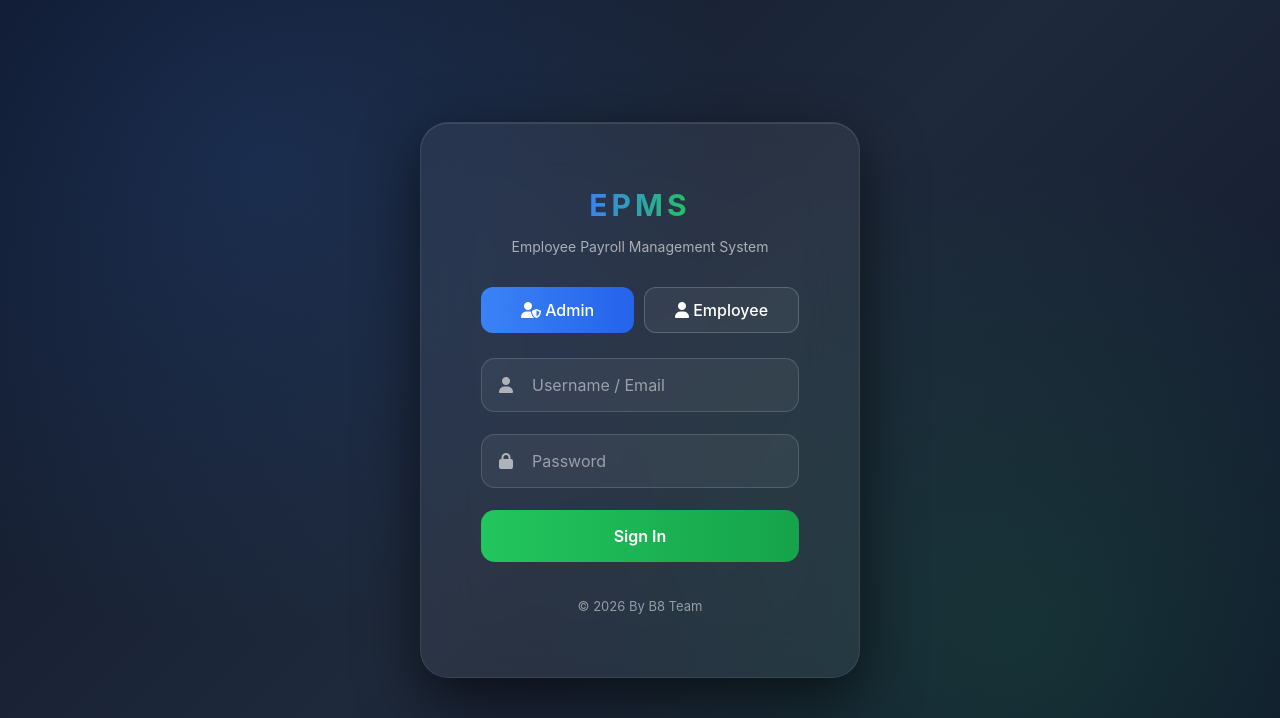
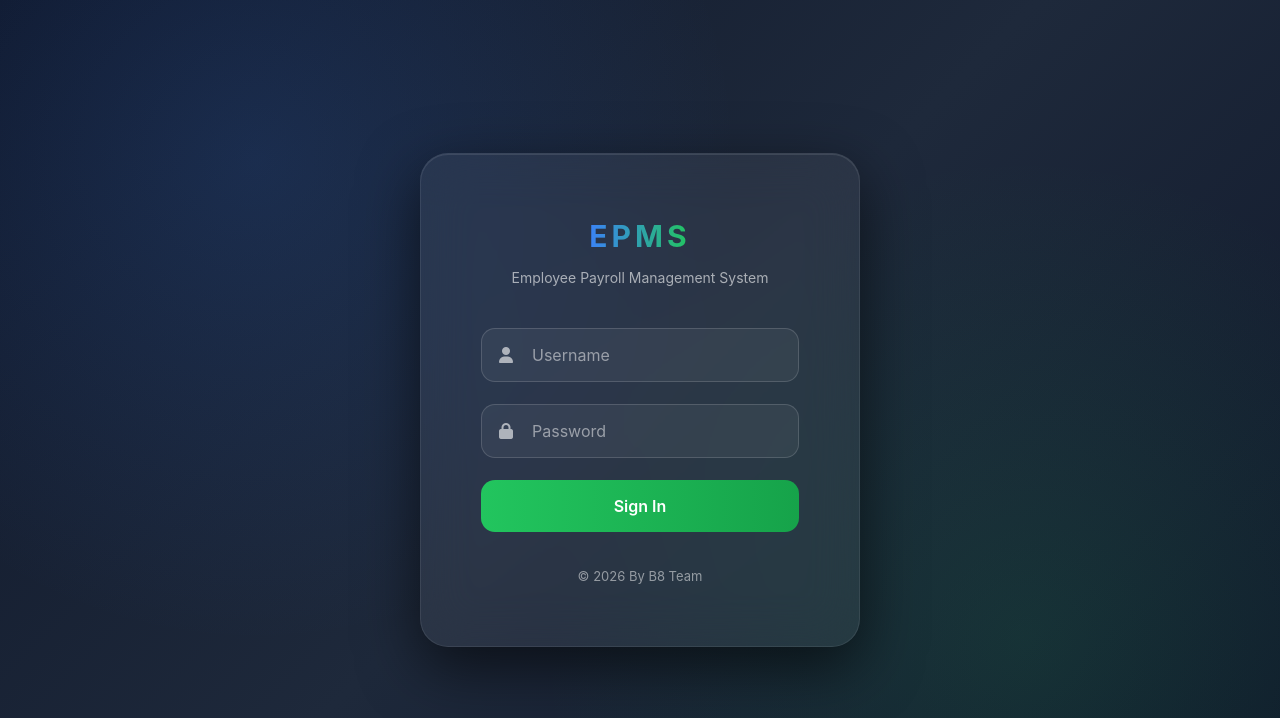
Before and after one commit to AyanMulani/employeepayroll, a Flask app: page /login in a window 1280 px wide. Shown: the top 718 px of the page. Run offline with Flask 3, Linux system fonts and the light colour scheme.

Commit message:
Remove role toggle from login.html
Removed role toggle buttons and related script from login page.

```diff
--- a/templates/login.html
+++ b/templates/login.html
@@ -58,34 +58,7 @@ body{
     text-align:center;
     font-size:14px;
     opacity:0.6;
-    margin-bottom:30px;
-}
-
-/* ===== Role Buttons ===== */
-.role-toggle{
-    display:flex;
-    gap:10px;
-    margin-bottom:25px;
-}
-
-.role-toggle button{
-    flex:1;
-    padding:10px;
-    border-radius:12px;
-    border:1px solid rgba(255,255,255,0.2);
-    background:rgba(255,255,255,0.05);
-    color:white;
-    font-weight:500;
-    transition:0.3s;
-}
-
-.role-toggle button.active{
-    background:linear-gradient(90deg,#3b82f6,#2563eb);
-    border:none;
-}
-
-.role-toggle button:hover{
-    opacity:0.8;
+    margin-bottom:40px;
 }
 
 /* ===== Inputs ===== */
@@ -162,22 +135,11 @@ body{
         Employee Payroll Management System
     </div>
 
-    <!-- Role Toggle -->
-    <div class="role-toggle">
-        <button type="button" id="adminBtn" class="active" onclick="setRole('admin')">
-            <i class="fa fa-user-shield"></i> Admin
-        </button>
-        <button type="button" id="empBtn" onclick="setRole('employee')">
-            <i class="fa fa-user"></i> Employee
-        </button>
-    </div>
-
     <form method="POST" action="{{ url_for('login') }}">
-        <input type="hidden" name="login_type" id="login_type" value="admin">
 
         <div class="input-wrapper">
             <i class="fa fa-user"></i>
-            <input type="text" name="username" class="form-control" placeholder="Username / Email" required>
+            <input type="text" name="username" class="form-control" placeholder="Username" required>
         </div>
 
         <div class="input-wrapper">
@@ -186,6 +148,7 @@ body{
         </div>
 
         <button class="btn-login">Sign In</button>
+
     </form>
 
     <div class="small-text">
@@ -194,19 +157,5 @@ body{
 
 </div>
 
-<script>
-function setRole(role){
-    document.getElementById('login_type').value = role;
-
-    if(role === 'admin'){
-        document.getElementById('adminBtn').classList.add('active');
-        document.getElementById('empBtn').classList.remove('active');
-    }else{
-        document.getElementById('empBtn').classList.add('active');
-        document.getElementById('adminBtn').classList.remove('active');
-    }
-}
-</script>
-
 </body>
 </html>
```
